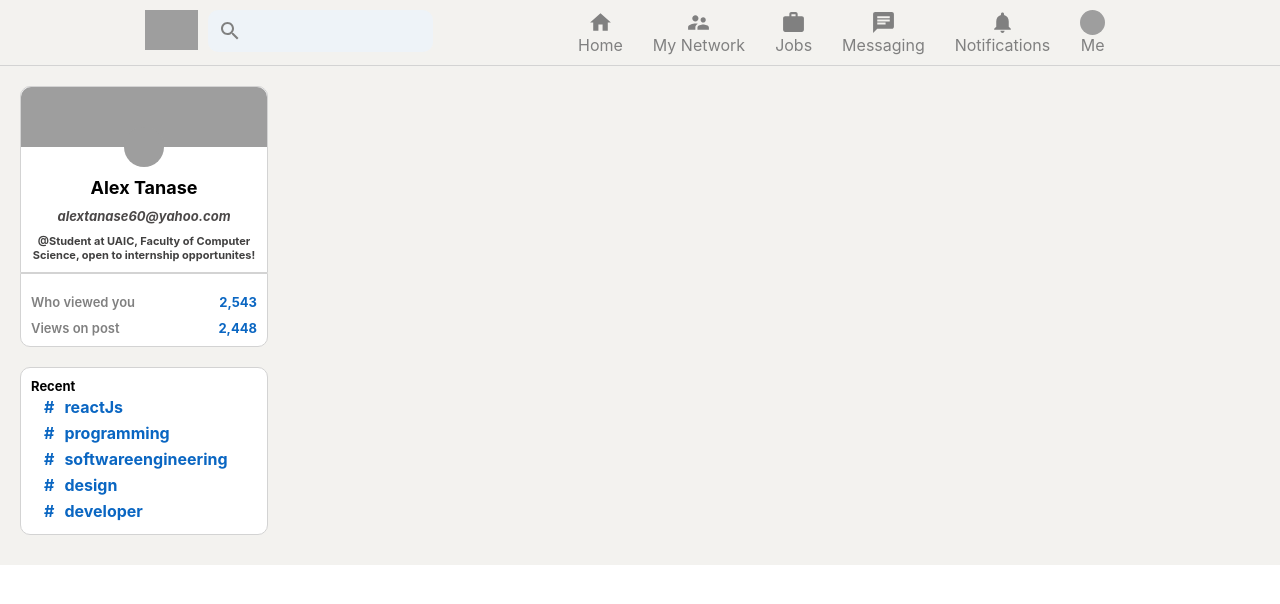
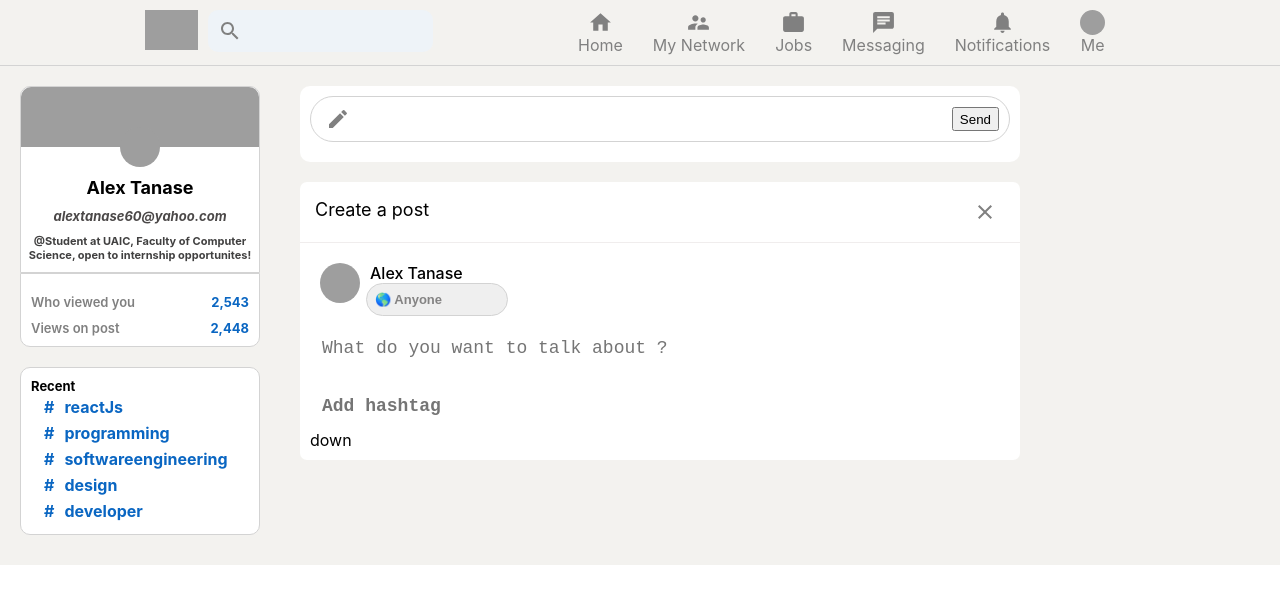
Before and after one commit to alexu101/LinkedIn-Clone-React, a React (Create React App) app: page / in a window 1280 px wide. Shown: the top 604 px of the page. Built offline with nearby package versions, Linux system fonts and the light colour scheme; grey boxes are pictures that could not be loaded.

Commit message:
middle part of the modal post windows done

```diff
--- a/src/App.js
+++ b/src/App.js
@@ -1,6 +1,7 @@
 import './App.css';
 import Header from './Header';
 import Sidebar from './Sidebar';
+import Feed from './Feed';
 
 function App() {
   return (
@@ -14,6 +15,7 @@
         <Sidebar />
 
         {/* Feed */}
+        <Feed />
         {/* Widgets */}
       </div>
     </div>
--- /dev/null
+++ b/src/Feed.css
@@ -0,0 +1,34 @@
+.feed{
+    flex:0.6;
+    margin:20px;
+}
+
+.feed__inputContainer{
+  background-color: white;
+  padding:10px;
+  padding-bottom: 20px;
+  border-radius: 10px;
+  margin-bottom: 20px;
+}
+
+.feed__input{
+    border:1px solid lightgray;
+    border-radius: 30px;
+    display: flex;
+    padding: 10px;
+    color:gray;
+    padding-left:15px;
+}
+
+.feed__input > form{
+    display: flex;
+    width: 100%;
+}
+
+.feed__input > form > input{
+    border: none;
+    flex:1;
+    margin-left: 10px;
+    outline-width: 0;
+    font-weight: 600 ;
+}
--- /dev/null
+++ b/src/Feed.js
@@ -0,0 +1,23 @@
+import React from 'react'
+import "./Feed.css";
+import CreateIcon from '@mui/icons-material/Create';
+import PostModal from "./PostModal.js";
+
+function Feed() {
+    return (
+        <div className="feed">
+            <div className="feed__inputContainer">
+                <div className="feed__input">
+                    <CreateIcon />
+                    <form>
+                        <input type="text" />
+                        <button type='submit'>Send</button>
+                    </form>
+                </div>
+            </div>
+            <PostModal />
+        </div>
+    )
+}
+
+export default Feed
--- /dev/null
+++ b/src/PostModal.css
@@ -0,0 +1,134 @@
+.modal{
+    display: flex;
+    flex-direction:column;
+    background-color: white;
+    border-radius: 7px;
+}
+
+.modal__upPart{
+    display: flex;
+    justify-content: space-between;
+    padding: 10px;
+    padding-left: 15px;
+    padding-right: 15px;
+    border-bottom: 1px solid rgb(240, 237, 237);
+}
+
+.modalIcon{
+color: grey;
+size:10px;
+}
+
+.modal__upPart > p{
+padding-top: 7px;
+font-size: 18px;
+
+}
+
+.modal__middlePart{
+    display: flex;
+    flex-direction: column;
+    padding: 10px;
+    padding-bottom: 0;
+}
+
+.modal__middlePart__profileInfo{
+    display: flex;
+    padding:10px;
+}
+
+.modal__middlePart__profileInfo__nameVisibility{
+    display: flex;
+    flex-direction: column;
+    margin:0 10px;
+}
+
+.modal__middlePart__profileInfo__nameVisibility > h6{
+    font-size: 16px;
+    font-weight: 500;
+}
+
+.modal__middlePart__profile__Info__nameVisibility > form{
+    justify-content: center;
+    outline: none !important;
+}
+
+
+.modal__middlePart__profileInfo__nameVisibility > form> select{
+
+    border-radius: 30px;
+    border:1px solid lightgrey;
+    color:rgb(132,131,131);
+    padding:8px;
+    font-size: 12px;
+    margin-left: -4px;
+    font-weight: 550;
+    font-size: small;
+    display: block;
+    appearance:initial;
+    box-shadow: none !important;
+    -webkit-box-shadow:none;
+    outline: none;
+}
+
+.modal__middlePart__profileInfo__nameVisibility > form> select:hover{
+cursor: pointer;
+background-color:rgb(238, 238, 238);
+}
+
+
+.modal__middlePart__profileInfo__nameVisibility > form > select > option{
+   width: 100%;
+
+}
+
+.modal__middlePart__inputText{
+    align-items: center;
+    justify-content: center;
+    margin:10px
+}
+
+.modal__middlePart__inputText >textarea{
+    width: 100%;
+    margin: 0;
+    outline: none;
+    border: none;
+    resize:none;
+    width:  100%;
+    height: auto;
+    overflow: auto;
+    -webkit-box-shadow: none;
+    -moz-box-shadow: none;
+    font-size: 18px;
+    color: rgb(87, 82, 82);
+    font-weight:normal;
+
+ }
+
+ .modal__middlePart__hashtag{
+    align-items: center;
+    justify-content: center;
+    margin:0 10px;
+}
+
+.modal__middlePart__hashtag >textarea{
+    width: 100%;
+
+    outline: none;
+    border: none;
+    resize:none;
+    height: 18px;
+    overflow: auto;
+    -webkit-box-shadow: none;
+    -moz-box-shadow: none;
+    font-size: 18px;
+    color:#0a66c2;
+    font-weight:bold;
+
+ }
+
+.modal__downPart{
+    padding:10px;
+    display:flex;
+
+}
--- /dev/null
+++ b/src/PostModal.js
@@ -0,0 +1,62 @@
+import React, { Fragment } from 'react'
+import { Avatar, Icon, IconButton, SvgIcon, TextField } from '@mui/material';
+import "./PostModal.css";
+import CloseIcon from '@mui/icons-material/Close';
+import PublicIcon from '@mui/icons-material/Public';
+
+function PostModal() {
+
+    function autoGrow(el) {
+        let element = document.getElementById(el);
+
+        element.style.height = "5px";
+        element.style.height = (element.scrollHeight) + "px";
+        console.log("ok")
+    }
+
+
+    return (
+        <div className="modal">
+            <div className="modal__upPart">
+                <p>
+                    Create a post
+                </p>
+                <IconButton >
+                    <CloseIcon className="modalIcon" />
+                </IconButton>
+            </div>
+
+            <div className="modal__middlePart">
+                <div className="modal__middlePart__profileInfo">
+                    <Avatar src="https://t3.ftcdn.net/jpg/02/94/62/14/360_F_294621430_9dwIpCeY1LqefWCcU23pP9i11BgzOS0N.jpg"></Avatar>
+                    <div className="modal__middlePart__profileInfo__nameVisibility">
+                        <h6>Alex Tanase</h6>
+                        <form >
+                            <select >
+                                <option value="anyone">
+                                    {"🌎 Anyone"}
+                                </option>
+                                <option value="just connections">
+                                    {"🧑🏻‍🤝‍🧑🏻Just connections"}
+                                </option>
+                            </select>
+                        </form>
+                    </div>
+                </div>
+                <div className="modal__middlePart__inputText">
+                    <textarea maxLength={500} id='ta' onInput={() => autoGrow('ta')} placeholder='What do you want to talk about ?' />
+                </div>
+                <div className="modal__middlePart__hashtag">
+                    <textarea maxLength={20} placeholder='Add hashtag' />
+                </div>
+            </div>
+
+            <div className="modal__downPart">
+                down
+            </div>
+
+        </div >
+    )
+}
+
+export default PostModal
```
Also changed, not shown: src/ModalOption.css (added), src/pics/ModalOption.js (added).
